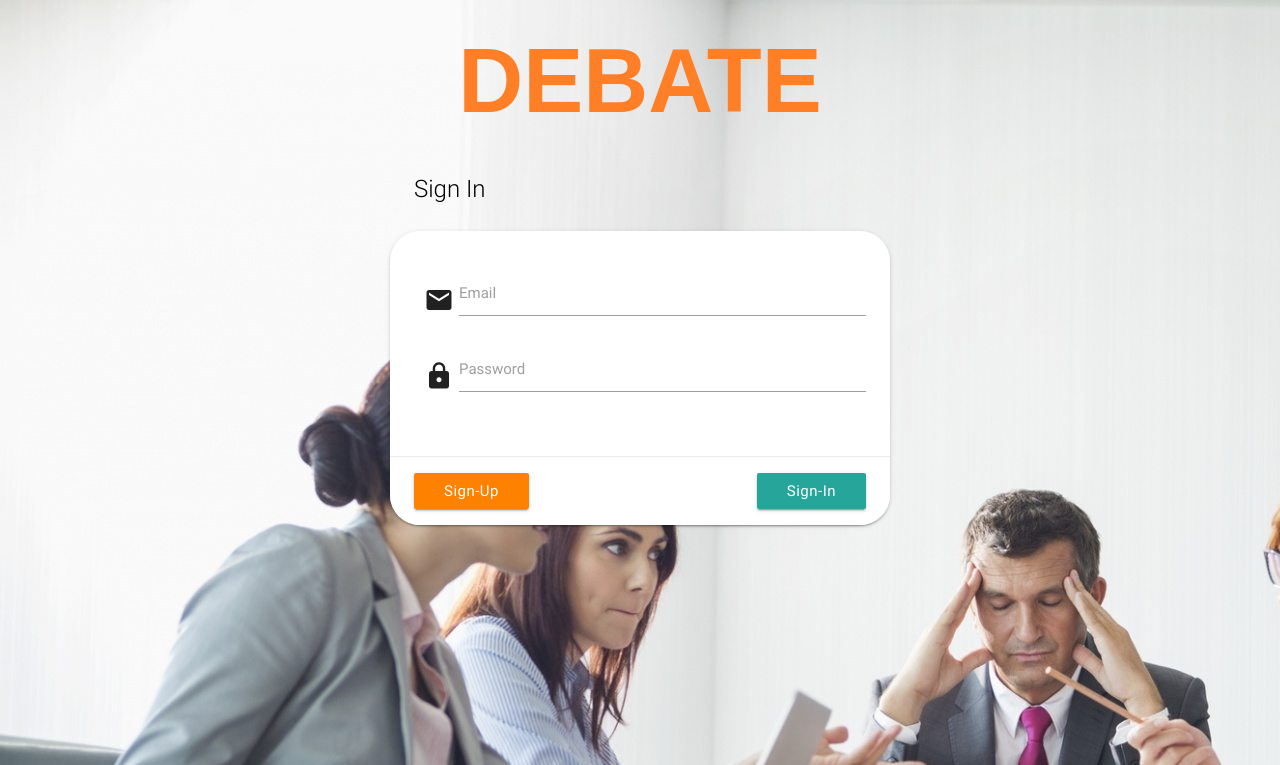
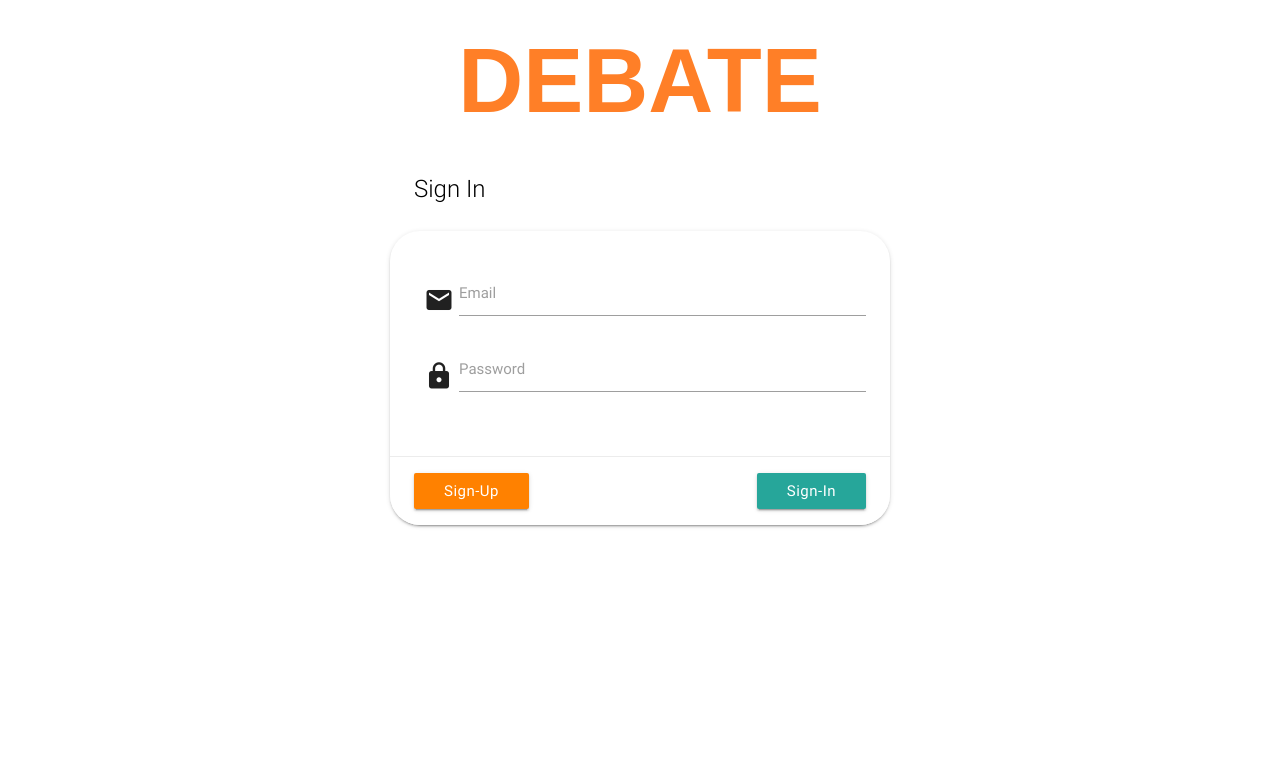
Before and after one commit to deliteser112/debate-simple-webapp, a PHP site: page / in a window 1280 px wide. Shown: the top 765 px of the page. Run offline with PHP 8.4, Linux system fonts and the light colour scheme; some libraries are stand-ins or nearby versions.

Commit message:
background

```diff
--- a/assets/css/style.css
+++ b/assets/css/style.css
@@ -17,7 +17,7 @@
 body {
     margin: 0;
     background-repeat: no-repeat;
-    background-image: url(/assets/images/background.jpg);
+    /*background-image: url(/assets/images/background.jpg);*/
 }
 
 header,
```
